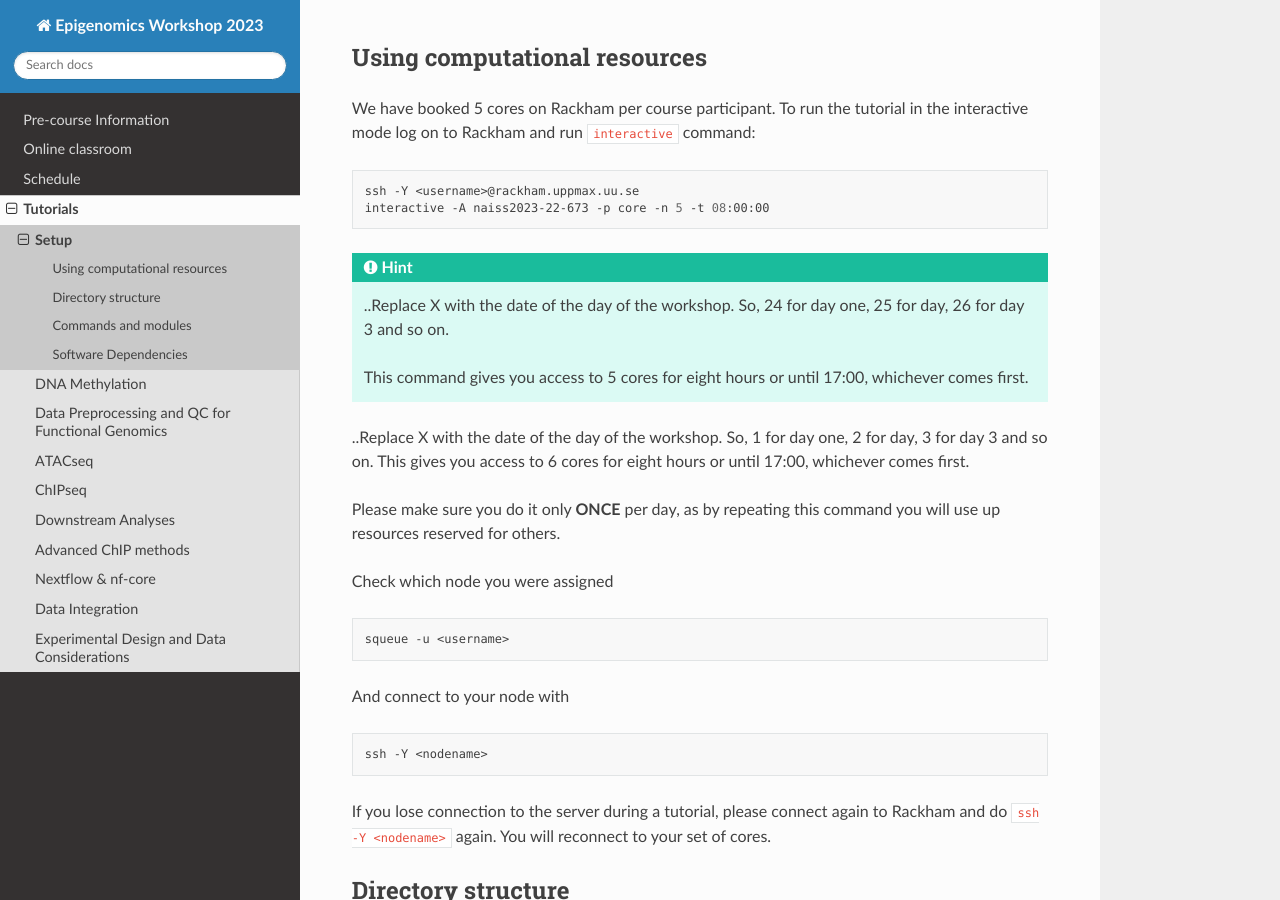
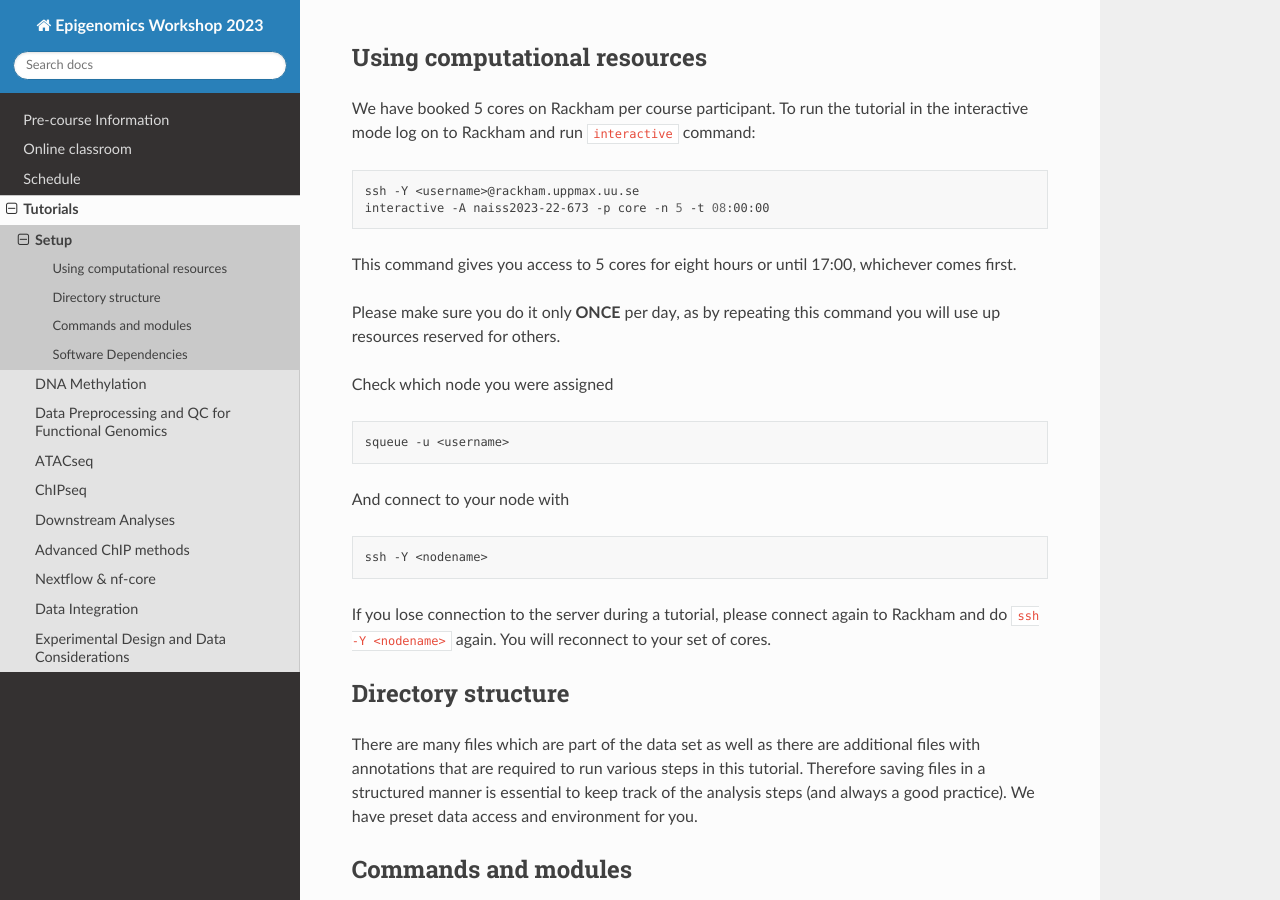
Before and after one commit to NBISweden/workshop-epigenomics-RTDs, a Sphinx documentation site: the page built from docs/content/tutorials/setup/lab-setup.rst, in a window 1280 px wide and 900 px high, scrolled down 383 px. Built offline with Sphinx 7.4.7 and the Read the Docs theme 2.0.0, drawn with Linux system fonts in a browser that asks for light colours.

Commit message:
Update lab-setup.rst

```diff
--- a/docs/content/tutorials/setup/lab-setup.rst
+++ b/docs/content/tutorials/setup/lab-setup.rst
@@ -37,15 +37,7 @@ We have booked 5 cores on Rackham per course participant. To run the tutorial in
 	ssh -Y <username>@rackham.uppmax.uu.se
 	interactive -A naiss2023-22-673 -p core -n 5 -t 08:00:00
 
-
-.. HINT::
-
-	..Replace X with the date of the day of the workshop. So, 24 for day one, 25 for day, 26 for day 3 and so on.
-
-	This command gives you access to 5 cores for eight hours or until 17:00, whichever comes first.
-
-
-..Replace X with the date of the day of the workshop. So, 1 for day one, 2 for day, 3 for day 3 and so on. This gives you access to 6 cores for eight hours or until 17:00, whichever comes first.
+This command gives you access to 5 cores for eight hours or until 17:00, whichever comes first.
 
 
 Please make sure you do it only **ONCE** per day, as by repeating this command you will use up resources reserved for others.
@@ -63,16 +55,6 @@ And connect to your node with
 	ssh -Y <nodename>
 
 If you lose connection to the server during a tutorial, please connect again to Rackham and do ``ssh -Y <nodename>`` again. You will reconnect to your set of cores.
-
-
-.. ALTERNATIVE B
-
-.. We have booked a quarter of a node on Rackham per course participant. To run the tutorial in the interactive mode log on to Rackham and request an interactive session. Remember to replace <username> with your own id.
-
-.. .. code-block:: bash
-
-.. 	ssh -Y <username>@rackham.uppmax.uu.se
-.. 	interactive -A snic2022-22-634 -t 08:00:00 -p core -n 10
 
 
 Directory structure
```
